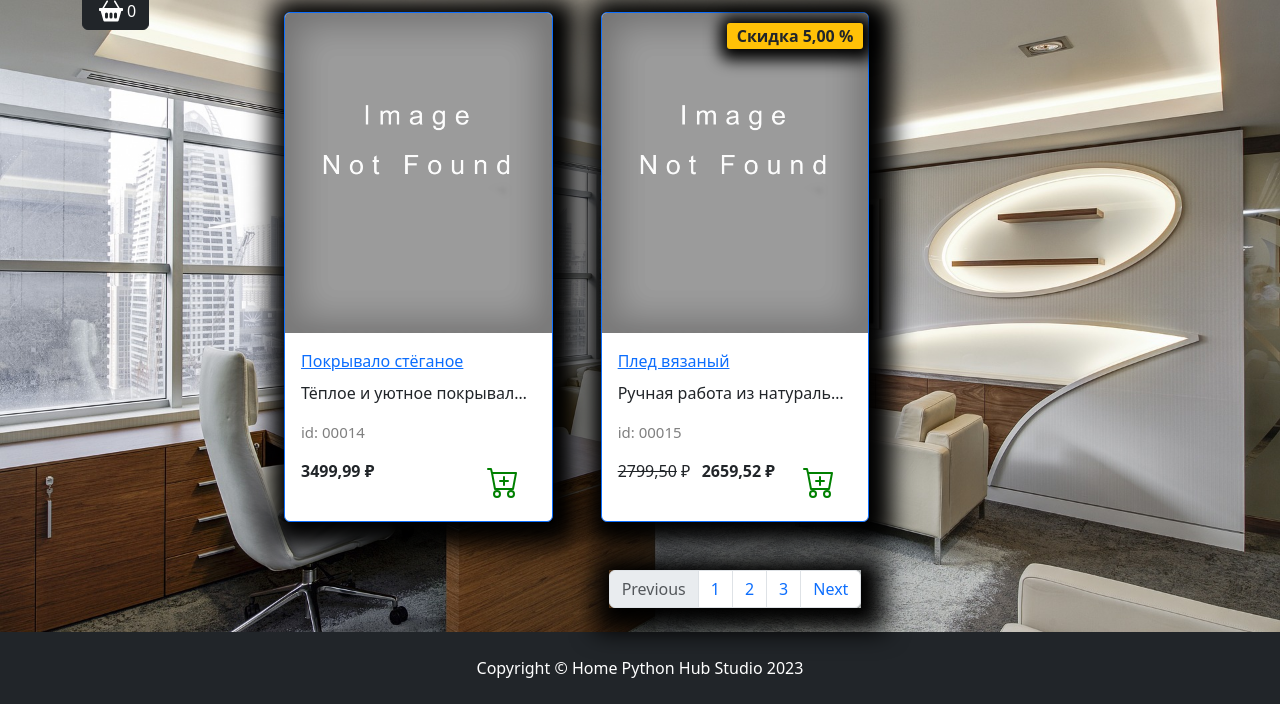
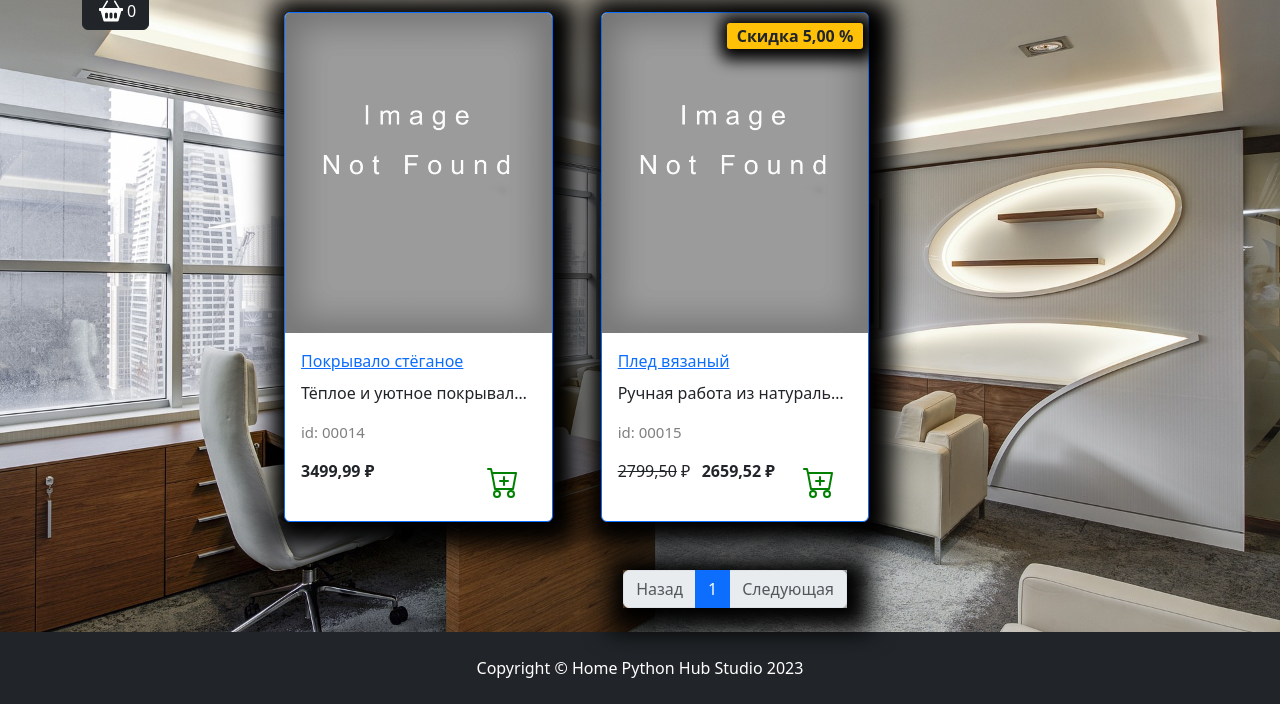
Before and after one commit to markandrey/shop2, a Django app: page /catalog/tkani/ in a window 1280 px wide. Shown: the part 118-822 px from the top of the page. Run offline with Django 5.2, Linux system fonts and the light colour scheme; data comes from the database, SQL or seed files in the repository; some libraries are stand-ins or nearby versions.

Commit message:
first pagination

```diff
--- a/goods/templates/goods/catalog.html
+++ b/goods/templates/goods/catalog.html
@@ -82,15 +82,27 @@
     <nav aria-label="Page navigation example">
         <ul class="pagination justify-content-center my-4">
             <div class="custom-shadow d-flex">
-                <li class="page-item disabled">
-                <a class="page-link">Previous</a>
+                <li class="page-item {% if not goods.has_previous %}disabled{% endif %}">
+                    <a class="page-link" href="{% if goods.has_previous %}
+                    {% url "catalog:index" slug_url goods.previous_page_number %}
+                    {% else %}#
+                    {% endif %}">Назад</a>
                 </li>
-                <li class="page-item"><a class="page-link" href="#">1</a></li>
-                <li class="page-item"><a class="page-link" href="#">2</a></li>
-                <li class="page-item"><a class="page-link" href="#">3</a></li>
-                <li class="page-item">
-                <a class="page-link" href="#">Next</a>
+                {% for page in goods.paginator.page_range %}
+                {% if page >= goods.number|add:-2 and page <= goods.number|add:2 %}
+                    <li class="page-item {% if goods.number == page %}active{% endif %}">
+                        <a class="page-link" href="{% url "catalog:index" slug_url page %}">{{ page }}</a>
+                    </li>
+                {% endif %}
+                {% endfor %}
+
+                <li class="page-item {% if not goods.has_next %}disabled{% endif %}">
+                    <a class="page-link" href="{% if goods.has_next %}
+                    {% url "catalog:index" slug_url goods.next_page_number %}
+                    {% else %}#
+                    {% endif %}">Следующая</a>
                 </li>
+
             </div>
         </ul>
     </nav>
--- a/goods/urls.py
+++ b/goods/urls.py
@@ -6,5 +6,6 @@ app_name = 'goods'
 
 urlpatterns = [
     path('<slug:category_slug>/', views.catalog, name='index'),
+    path('<slug:category_slug>/<int:page>/', views.catalog, name='index'),
     path('product/<slug:product_slug>/', views.product, name='product'),
 ]
--- a/goods/views.py
+++ b/goods/views.py
@@ -1,17 +1,22 @@
+from django.core.paginator import Paginator
 from django.shortcuts import get_list_or_404, render
 
 from goods.models import Products
 
 
-def catalog(request, category_slug):
+def catalog(request, category_slug, page=1):
     if category_slug == 'all':
         goods = Products.objects.all()
     else:
-        goods = get_list_or_404(Products. objects.filter(category__slug=category_slug))
+        goods = get_list_or_404(Products.objects.filter(category__slug=category_slug))
+
+    paginator = Paginator(goods, 3)
+    current_page = paginator.page(page)
 
     context = {
         "title": "Каталог",
-        "goods": goods,
+        "goods": current_page,
+        "slug_url": category_slug,
         }
     return render(request, "goods/catalog.html", context)
 
```
